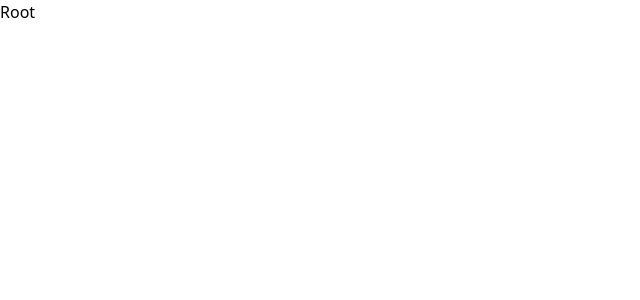
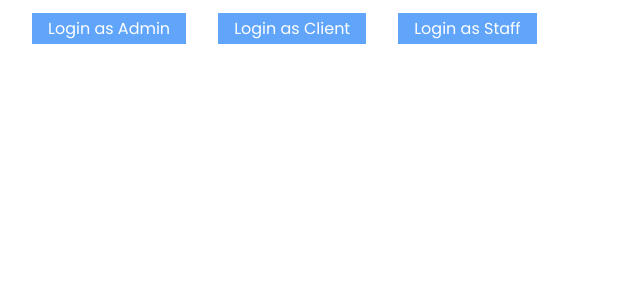
Before and after one commit to napstar-420/Plotano-CRM, a React (Vite) app: page / in a window 1280 px wide. Shown: the top 300 px of the page, without its empty margins (0-640 px from the left). Built offline with nearby package versions, Linux system fonts and the light colour scheme.

Commit message:
fix colors at login/signup/forgot page

```diff
--- a/src/index.css
+++ b/src/index.css
@@ -8,6 +8,6 @@
     }
 
     .form-submit-btn {
-        @apply bg-[#21aee3] hover:bg-[#1395c4] outline-offset-2 focus:outline-blue-300 text-white text-lg font-subHeading py-1 px-4 rounded transition-colors
+        @apply bg-mainBlue hover:bg-[#1395c4] outline-offset-2 focus:outline-blue-300 text-white text-lg font-subHeading py-1 px-4 rounded transition-colors
     }
 }
--- a/src/routes/forgotPassword.jsx
+++ b/src/routes/forgotPassword.jsx
@@ -25,7 +25,7 @@ function ForgotPassword() {
             </div>
             <input type="email" name='email' id='email' required placeholder='Email' className='form-control'/>
             <button type="submit" className='form-submit-btn'>Forgot Password</button>
-            <a href='login' className="text-sm font-subHeading text-blue-500 text-center">Back to login page</a>
+            <a href='login' className="text-sm font-subHeading text-mainBlue text-center">Back to login page</a>
           </Form>
         </div>
       </div>
--- a/src/routes/login.jsx
+++ b/src/routes/login.jsx
@@ -62,7 +62,7 @@ function Login() {
             </button>
             <h3 className='text-center text-sm font-subHeading text-slate-500'>
               Don&#39;t have an account?&nbsp;
-              <a href='sign-up' className='text-blue-500'>
+              <a href='sign-up' className='text-mainBlue'>
                 Sign up
               </a>
             </h3>
--- a/src/routes/root.jsx
+++ b/src/routes/root.jsx
@@ -2,8 +2,10 @@ import React from 'react'
 
 function Root() {
   return (
-    <div>
-      Root
+    <div className='p-4'>
+      <a href="admin/login" className='m-4 px-4 py-1 bg-blue-400 text-white font-heading'>Login as Admin</a>
+      <a href="client/login" className='m-4 px-4 py-1 bg-blue-400 text-white font-heading'>Login as Client</a>
+      <a href="staff/login" className='m-4 px-4 py-1 bg-blue-400 text-white font-heading'>Login as Staff</a>
     </div>
   )
 }
--- a/src/routes/sign_up.jsx
+++ b/src/routes/sign_up.jsx
@@ -82,7 +82,7 @@ function SignUp() {
             </button>
             <h3 className='text-center text-sm font-subHeading text-slate-500'>
               Already have an account?&nbsp;
-              <a href='login' className='text-blue-500'>
+              <a href='login' className='text-mainBlue'>
                 Sign in
               </a>
             </h3>
--- a/tailwind.config.cjs
+++ b/tailwind.config.cjs
@@ -7,6 +7,9 @@ module.exports = {
   ],
   theme: {
     extend: {
+      colors: {
+        mainBlue: '#21aee3',
+      },
       fontFamily: {
         heading: ['Poppins', 'sans-serif'],
         subHeading: ['Montserrat', 'sans-serif'],
```
